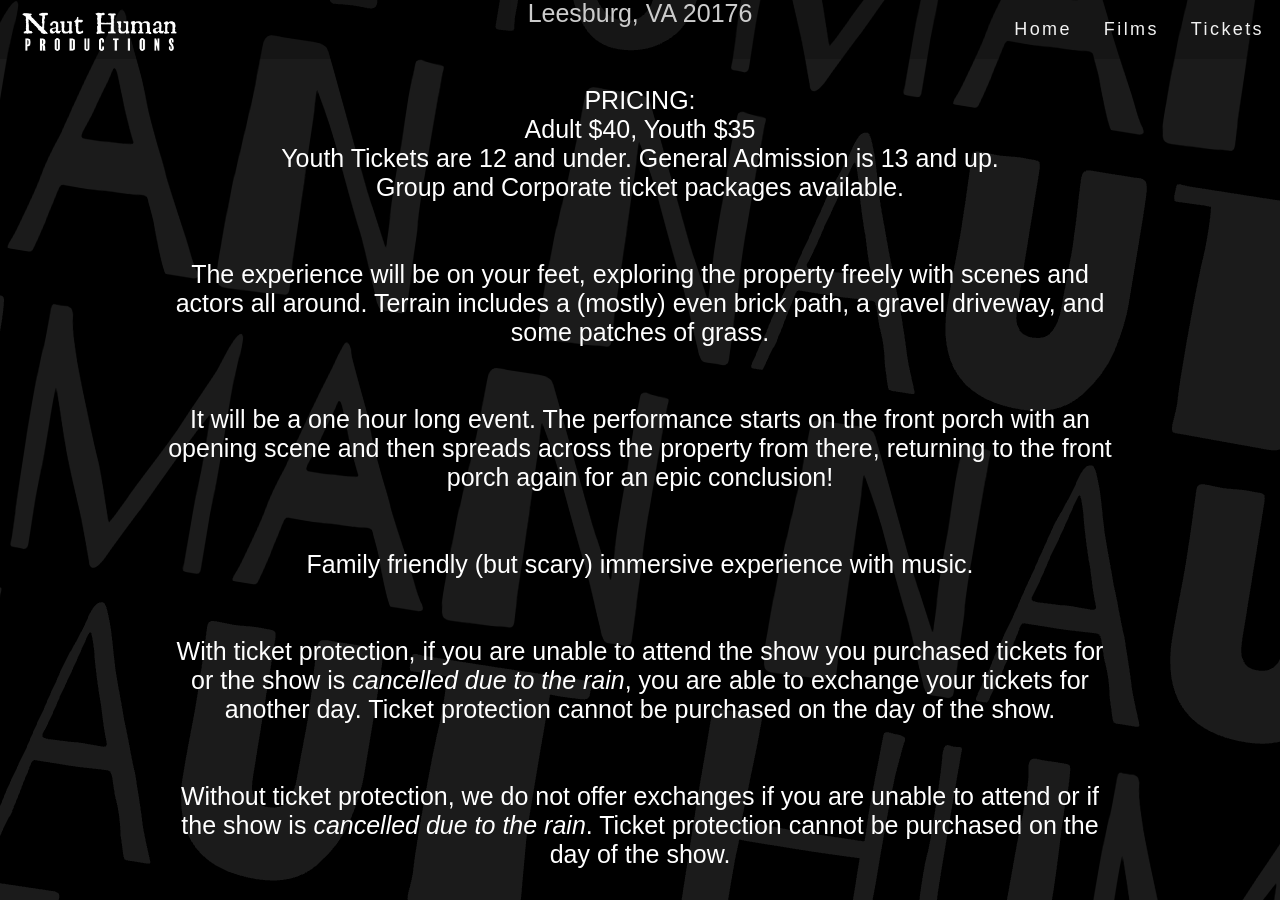
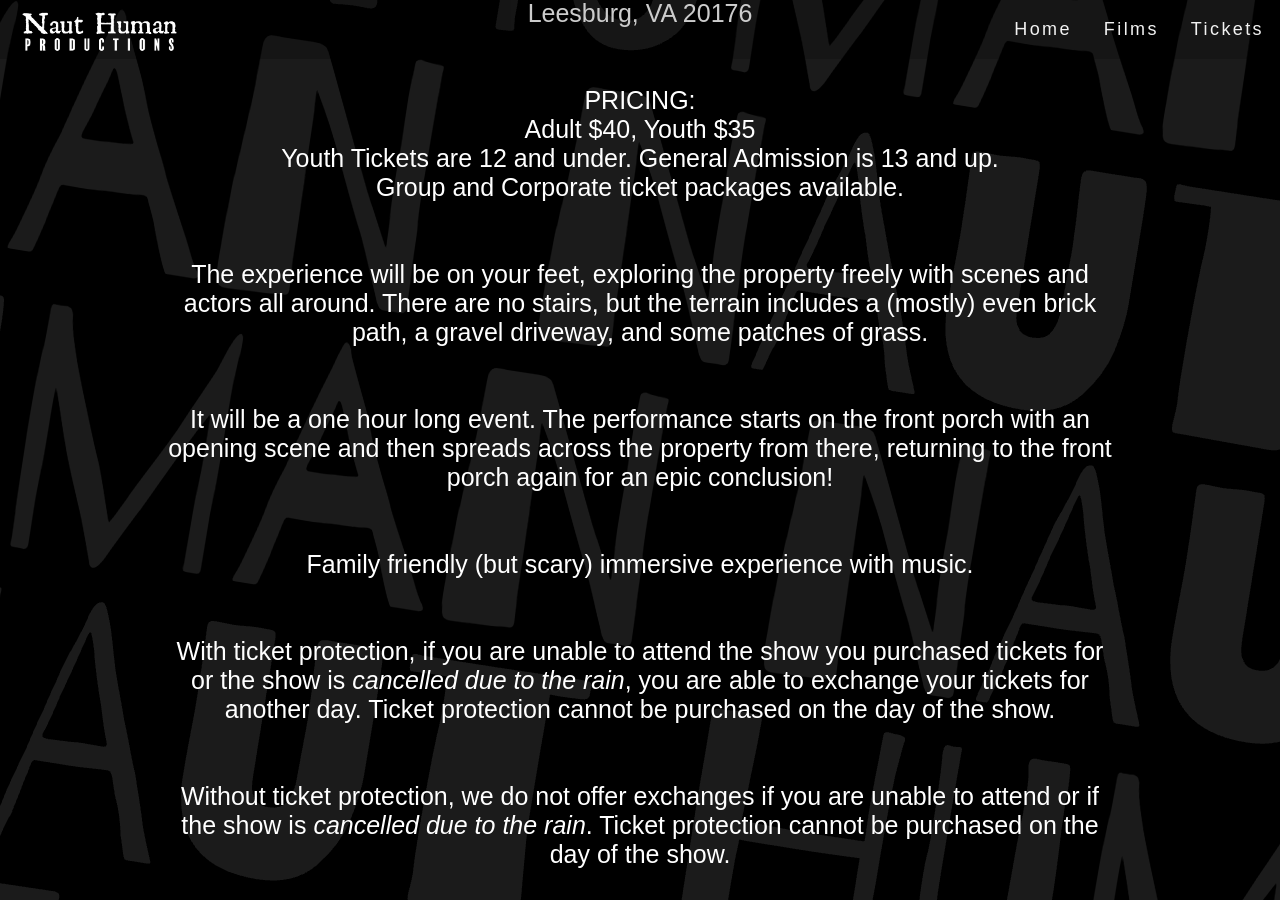
Before and after one commit to nauthuman/website, a Jekyll site: the page built from tickets.html, in a window 1280 px wide and 900 px high, scrolled down 1677 px. Built offline with Jekyll 4.4.1, drawn with Linux system fonts in a browser that asks for light colours; some web fonts are replaced.

Commit message:
Update ticketinfo_panel.html

```diff
--- a/_includes/ticketinfo_panel.html
+++ b/_includes/ticketinfo_panel.html
@@ -112,7 +112,7 @@ div.ticketinfo-wrapper {
 	     <br>
 	    <br>
 	The experience will be on your feet, exploring the property freely with scenes and actors all around.
-	    Terrain includes a (mostly) even brick path, a gravel driveway, and some patches of grass.
+	    There are no stairs, but the terrain includes a (mostly) even brick path, a gravel driveway, and some patches of grass.
 	    <br>
 	    <br>
 	    <br>
```
